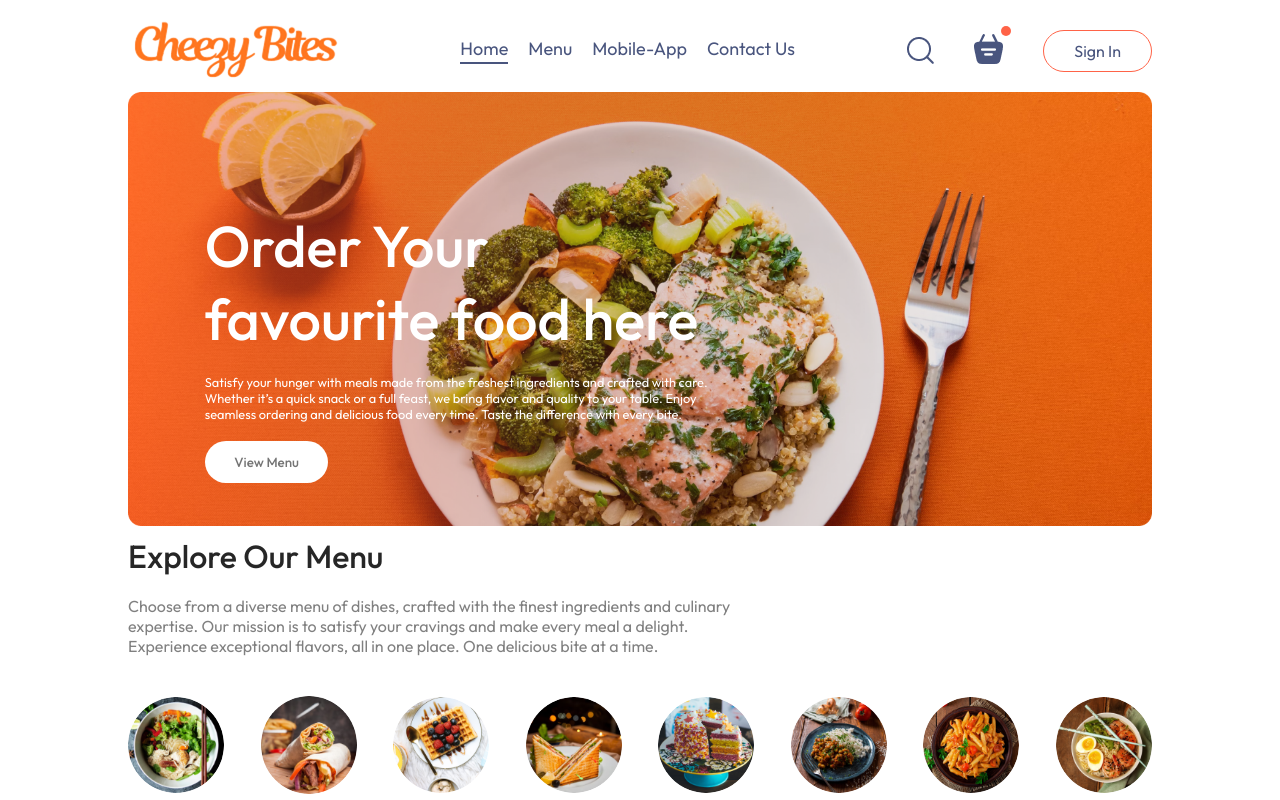
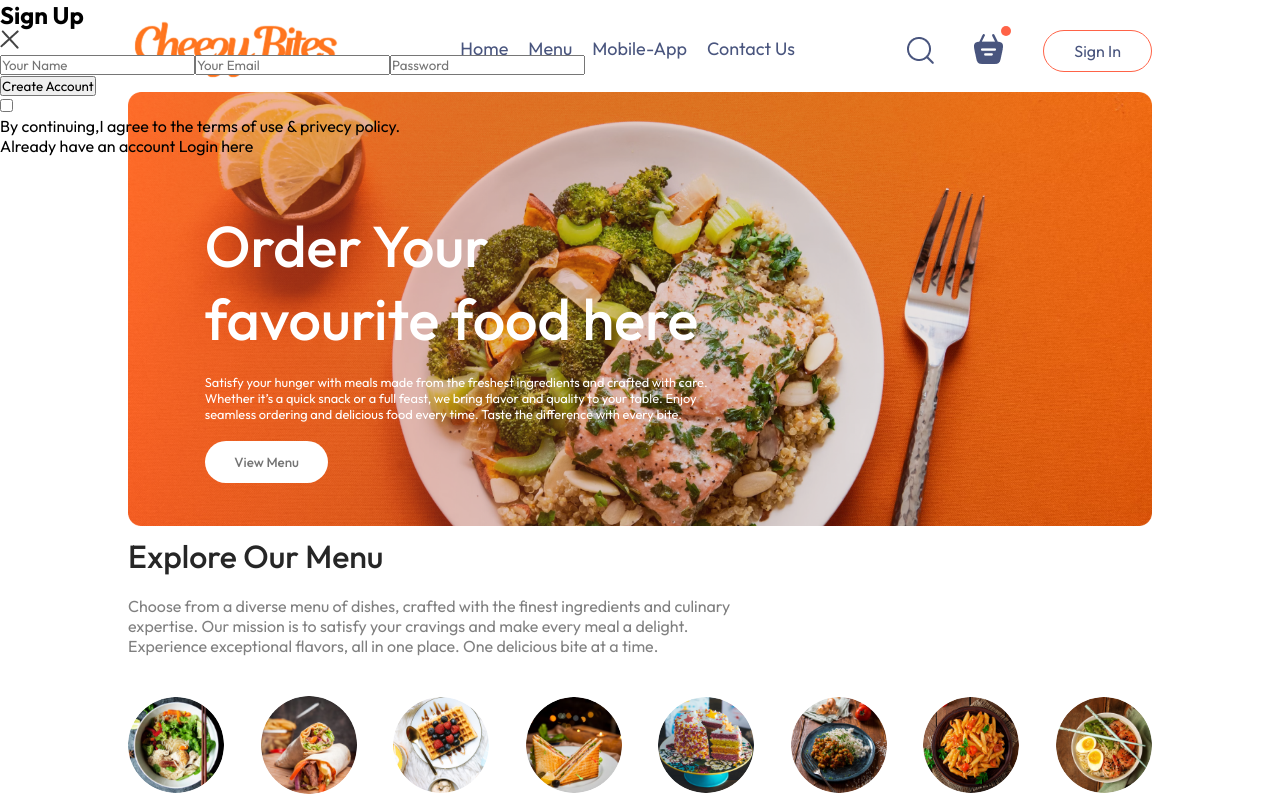
Before and after one commit to sadiajavid/food-delivery-app, a React (Vite) app in the folder frontend/: page / in a window 1280 px wide. Both pictures are taken after a click on the button "Sign In". Shown: the top 800 px of the page. Built offline with nearby package versions, Linux system fonts and the light colour scheme.

Commit message:
loginpopup

```diff
--- a/frontend/src/App.jsx
+++ b/frontend/src/App.jsx
@@ -1,16 +1,19 @@
-import React from 'react'
+import React, { useState } from 'react'
 import Navbar from './components/Navbar/Navbar'
 import PlaceOrder from './pages/PlaceOrder/PlaceOrder'
 import Home from './pages/Home/Home'
 import Cart from './pages/Cart/Cart'
 import { Route, Routes } from 'react-router-dom'
 import Footer from './components/Footer/Footer'
+import LoginPopup from './components/LoginPopup/LoginPopup'
 
 const App = () => {
+  const[showLogin,setShowLogin]=useState(false);
   return (
     <>
+    {showLogin?<LoginPopup setShowLogin={setShowLogin}/>:<></>}
     <div className='app'>
-    <Navbar/>
+    <Navbar setShowLogin={setShowLogin}/>
     <Routes>
       <Route path='/' element={<Home/>} />
       <Route path='/cart' element={<Cart/>} />
--- /dev/null
+++ b/frontend/src/components/LoginPopup/LoginPopup.css
@@ -0,0 +1,6 @@
+.login-popup{
+    position: absolute;
+    z-index: 1;
+    width: 100%;
+    height: 100%;
+}
--- /dev/null
+++ b/frontend/src/components/LoginPopup/LoginPopup.jsx
@@ -0,0 +1,30 @@
+import React, { useState } from 'react'
+import './LoginPopup.css'
+import { assets } from '../../assets/assets'
+
+const LoginPopup = ({setShowLogin}) => {
+  const[currState,seCurrState]=useState("Sign Up")
+  return (
+<div className="login-popup">
+  <form className='login-popup-container'>
+    <div className="login-popup-title">
+      <h2>{currState}</h2>
+      <img onClick={()=>setShowLogin(false)} src={assets.cross_icon} alt="" />
+    </div>
+<div className="login-popup-inputs">
+  {currState==='Login'?<></>:  <input type="text" placeholder='Your Name' required/>}
+  <input type="email" placeholder='Your Email' required/>
+  <input type="password" placeholder='Password' required  />
+</div>
+<button>{currState==='Sign Up' ?"Create Account":"Login"}</button>
+<div className="login-popup-condition">
+  <input type="checkbox" required />
+  <p>By continuing,I agree to the terms of use & privecy policy.</p>
+</div>
+{currState==='Login'?<p>Create a new account ?<span onClick={()=>seCurrState("Sign Up")}>Click here</span></p>
+: <p>Already have an account <span onClick={()=>seCurrState("Login")}>Login here</span> </p>}
+  </form>
+</div>  )
+}
+
+export default LoginPopup
--- a/frontend/src/components/Navbar/Navbar.jsx
+++ b/frontend/src/components/Navbar/Navbar.jsx
@@ -1,17 +1,18 @@
 import React, { useState } from 'react'
 import './Navbar.css'
 import { assets } from '../../assets/assets'
+import { Link } from 'react-router-dom'
 
-const Navbar = () => {
+const Navbar = ({setShowLogin}) => {
     const [menu,setMenu]=useState('Home');
   return (
     <div className='navbar'>
         <img  src={assets.logo} alt='' className='logo' />
         <ul className='navbar-menu'>
-            <li onClick={()=>setMenu("Home")} className={menu=== "Home" ? "active": ""}>Home</li>
-            <li onClick={()=>setMenu("Menu")} className={menu=== "Menu" ? "active": ""}>Menu</li>
-            <li onClick={()=>setMenu("Mobile-App")} className={menu===  "Mobile-App" ? "active": ""}>Mobile-App</li>
-            <li onClick={()=>setMenu("Contact-Us")} className={menu=== "Contact-Us" ? "active": ""}>Contact Us</li>
+            <Link to='/' onClick={()=>setMenu("Home")} className={menu=== "Home" ? "active": ""}>Home</Link>
+            <a href='#explore-menu' onClick={()=>setMenu("Menu")} className={menu=== "Menu" ? "active": ""}>Menu</a>
+            <a href='#app-download'  onClick={()=>setMenu("Mobile-App")} className={menu===  "Mobile-App" ? "active": ""}>Mobile-App</a>
+            <a href='#footer' onClick={()=>setMenu("Contact-Us")} className={menu=== "Contact-Us" ? "active": ""}>Contact Us</a>
         </ul>
         <div className="navbar-right">
             <img src={assets.search_icon} alt='' />
@@ -19,7 +20,7 @@
                 <img src={assets.basket_icon} alt='' />
                 <div className="dot"></div>
             </div>
-            <button>Sign In</button>
+            <button onClick={()=>setShowLogin(true)}>Sign In</button>
         </div>
         </div>
   )
--- a/frontend/src/index.css
+++ b/frontend/src/index.css
@@ -5,6 +5,7 @@
   margin: 0;
   box-sizing: border-box;
   font-family: Outfit;
+  scroll-behavior: smooth;
 }
 body{
   min-height: 100vh;
```
